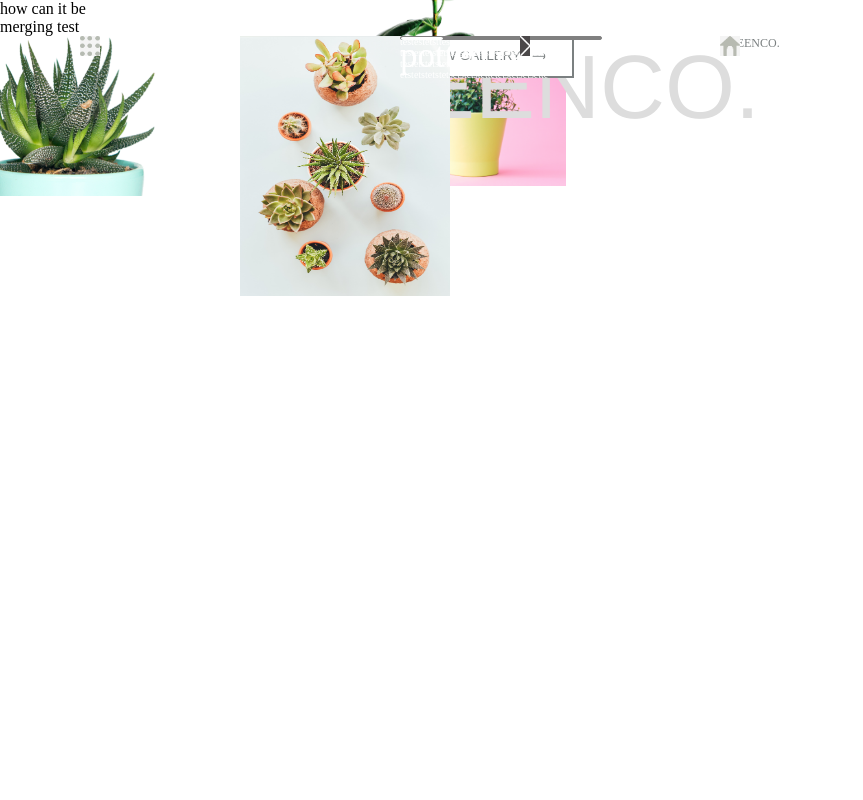
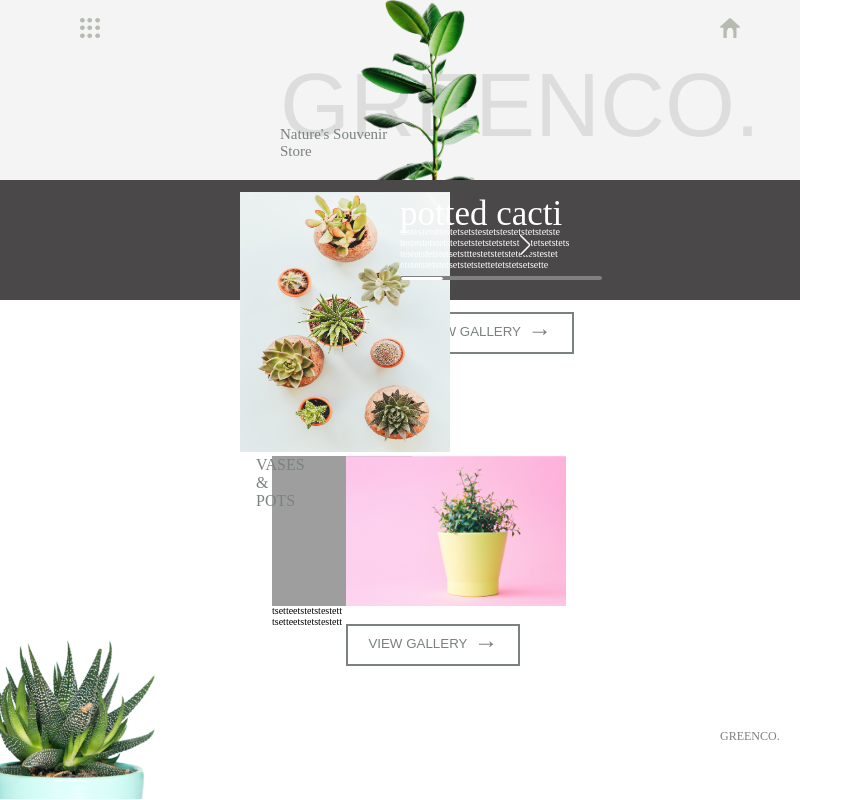
Before and after one commit to Veer16/House-of-Code, a plain HTML site: page index.html in a window 1280 px wide. Shown: the whole page, without its empty margins (0-863 px from the left). Drawn offline with Linux system fonts and the light colour scheme; grey boxes are pictures that could not be loaded.

Commit message:
Update index.html

```diff
--- a/index.html
+++ b/index.html
@@ -10,8 +10,6 @@
 </head>
 <body>
 
-  <div>how can it be</div>
-  <div>merging test<div/>
 <div class = "background1">
   <img class = "option" src="images/optionButton.png"></img>
   <img class = 'home' src="images/homeButton.png"></img>
```
